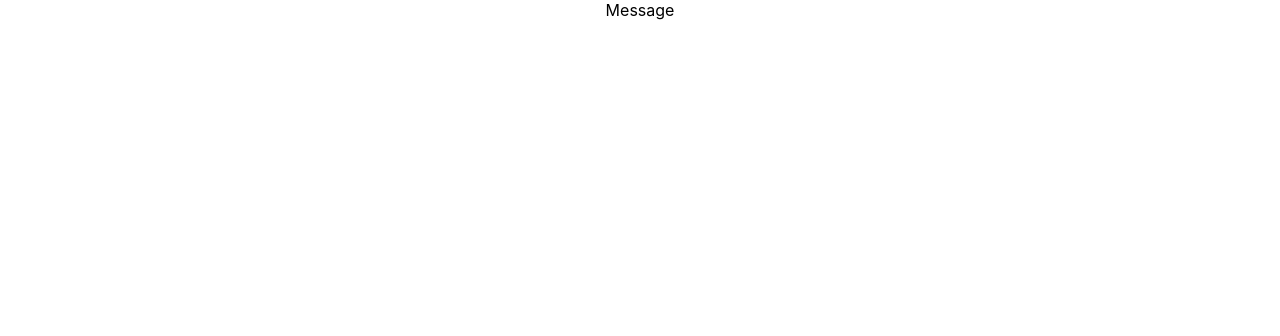
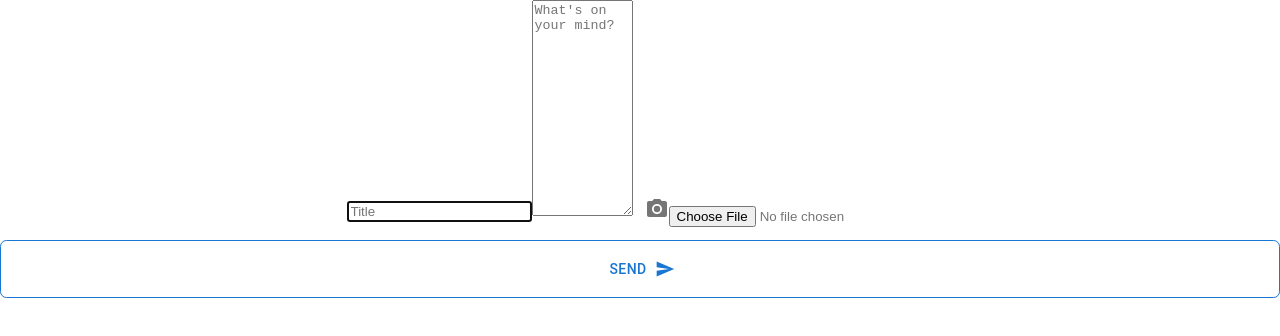
Before and after one commit to sgujuluva/fullstack-messageboard, a React (Create React App) app in the folder client/: page /message in a window 1280 px wide. Shown: the top 336 px of the page. Built offline with nearby package versions, Linux system fonts and the light colour scheme; no server answers.

Commit message:
message board designed

```diff
--- a/client/src/components/Login/Login.js
+++ b/client/src/components/Login/Login.js
@@ -1,12 +1,11 @@
 import { Box, Button, TextField, Typography } from "@mui/material";
 import { useState, useContext } from "react";
-import {MessageContext} from "../context";
-import {useNavigate} from "react-router-dom"
-import axios from "axios"
+import { MessageContext } from "../context";
+import { useNavigate } from "react-router-dom";
+import axios from "axios";
 
 export default function Login() {
-
-const {signIn, setSignIn, userData} = useContext(MessageContext);
+  const { signIn, setSignIn, userData } = useContext(MessageContext);
 
   const [input, setInput] = useState("");
 
@@ -14,29 +13,20 @@ const navigate = useNavigate();
 
   const handleSubmit = async (event) => {
     event.preventDefault();
-        /* localStorage.setItem("userId",data.data */
-        /* try {
-            await axios.post("http://localhost:3001/user/login",signIn)
-            .then(data => console.log(data))
-            .then(() => localStorage.setItem("show",JSON.stringify(true)));
-            userData(signIn)
-            navigate("/message")
-        } catch (error) {
-            console.log(error)
-        } */
-        userData(signIn)
+    userData(signIn);
   };
   const handleChangeSignIn = (e) => {
-
-        /* setSignIn({ ...signIn, [e.target.name]: e.target.value }); */
-       setSignIn(prev => ({
-        ...prev, [e.target.name]: e.target.value
-       }))
+    setSignIn((prev) => ({
+      ...prev,
+      [e.target.name]: e.target.value,
+    }));
   };
-      console.log("the signin is:",signIn)
+  console.log("the signin is:", signIn);
   return (
     <>
-            <Typography variant="h3" textAlign="center">Login</Typography>
+      <Typography variant="h3" textAlign="center">
+        Login
+      </Typography>
       <form onSubmit={handleSubmit}>
         <Box
           width={400}
@@ -51,17 +41,29 @@ const navigate = useNavigate();
           gap="1rem"
           sx={{ background: "#f6f6f6" }}
         >
-                    <TextField type="email"
+          <TextField
+            type="email"
             placeholder="email"
-                    autoComplete="email" name="email"
-                     value={signIn.email}  onChange={handleChangeSignIn} required/>
+            autoComplete="email"
+            name="email"
+            value={signIn.email}
+            onChange={handleChangeSignIn}
+            required
+          />
 
-                    <TextField type="password"
-                    placeholder = "password"
-                    autoComplete="current-password" name="password"
-                     value={signIn.password}  onChange={handleChangeSignIn} required/>
+          <TextField
+            type="password"
+            placeholder="password"
+            autoComplete="current-password"
+            name="password"
+            value={signIn.password}
+            onChange={handleChangeSignIn}
+            required
+          />
 
-                <Button variant="contained" type="submit">Login</Button>
+          <Button variant="contained" type="submit">
+            Login
+          </Button>
         </Box>
       </form>
     </>
--- /dev/null
+++ b/client/src/components/Message/Message.css
@@ -0,0 +1,74 @@
+.mainContainer {
+    height: 79vh;
+    width: 100vw;
+    display: flex;
+    align-items: center;
+    justify-content: space-around;
+    background: #f0f2f5;
+  }
+  .dataContainer {
+    width: 70%;
+    height: 100%;
+    overflow-y: scroll;
+    scroll-behavior: smooth;
+    padding: 0 2rem;
+  }
+  .formContainer {
+    width: 30%;
+    height: 100%;
+    padding: 0 2rem;
+  }
+
+  .dataContainer::-webkit-scrollbar {
+    display: none;
+  }
+
+  .input {
+    border-radius: 0.4rem;
+    background-color: #f0f2f5;
+    width: 100%;
+    font-size: 1rem;
+    border: 1px #1976d2 solid;
+    height: 50%;
+    outline: 1px #1976d2 solid;
+    text-overflow: ellipsis;
+  }
+  .input[type="text"] {
+  }
+  .titleInput {
+    border-radius: 0.4rem;
+    background-color: #f0f2f5;
+    width: 100%;
+    font-size: 1rem;
+    border: 1px #1976d2 solid;
+    height: 10%;
+    margin-bottom: 1rem;
+    outline: 1px #1976d2 solid;
+  }
+  .button:active {
+    transform: scale(0.98);
+  }
+
+  .form {
+    height: 75%;
+    margin: 1rem;
+    display: flex;
+    flex-direction: column;
+    align-items: center;
+  }
+  .fileBaseIcon {
+    height: 100%;
+  }
+  .fileBaseIcon input[type="file"] {
+    display: none;
+  }
+  .listB {
+    cursor: pointer;
+    color: #515151;
+  }
+
+  @media only screen and (max-width: 600px) {
+    .form button[type="submit"] {
+      display: none;
+    }
+  }
--- a/client/src/components/Message/Message.js
+++ b/client/src/components/Message/Message.js
@@ -1,8 +1,184 @@
-import React from 'react'
+import React, { useEffect,useState,useRef,useContext } from 'react';
+import axios from "axios";
+import FileBase64 from "react-file-base64";
+import { Link } from "react-router-dom";
+import { MessageContext } from "../context.js";
+//style
+import style from "../Message/Message.css";
+import { Box } from "@mui/system";
+import { Alert, Button, IconButton, Tab, Tabs } from "@mui/material";
+import SendIcon from '@mui/icons-material/Send';
+import PhotoCameraIcon from '@mui/icons-material/PhotoCamera';
 
 function Message() {
+  const [image,setImage] = useState({image:""});
+  const [data, setData] = useState("");
+  const [userData, setUserData] = useState("");
+  const [error, setError] = useState("");
+  const [edit, setEdit] = useState("");
+  const [input, setInput] = useState("");
+  const [titleInput, setTitleInput] = useState("");
+  const [val, setVal] = useState(0);
+
+  const {user, signIn} = useContext(MessageContext);
+ const valueRef = useRef("");
+
+const handleMessage = async(e) => {
+  e.preventDefault();
+
+  const formData = new FormData(e.target);
+
+  try {
+    if (!edit) {
+      if (formData.get("message") == "") {
+        setError("You should insert a message");
+        return;
+      } else if (formData.get("title") == "") {
+        setError("You should insert a Title");
+        return;
+      }
+
+      await axios.post(
+        "http://localhost:3001/message/create",
+        {
+          message: formData.get("message").trim(),
+          title: formData.get("title").trim(),
+          image: image,
+        },
+        {
+          withCredentials: true,
+        }
+      );
+      setError("");
+      getMessages();
+      setInput("");
+      setTitleInput("");
+      getUserMessages();
+      setImage("");
+      return;
+    } else if (edit) {
+      if (!input) return;
+      await axios.patch(
+        "http://localhost:3001/message/update",
+        {
+          id: edit,
+          content: input.trim(),
+          title: titleInput.trim(),
+        },
+        {
+          withCredentials: true,
+        }
+      );
+      setError("");
+      setInput("");
+      setTitleInput("");
+      setEdit("");
+      getMessages();
+      getUserMessages();
+      return;
+    }
+  } catch (error) {
+    console.log(error);
+  }
+}
+
+const getUserMessages = async () => {
+  const response = await axios.get(
+    "http://localhost:3001/message/usermessages",
+    {
+      withCredentials: true,
+    }
+  );
+
+  if (response.data) setUserData(response.data);
+};
+
+const getMessages = async () => {
+  const response = await axios.get(
+    "http://localhost:3001/message/allmessages",
+    {
+      withCredentials: true,
+    }
+  );
+
+  if (response.data) setData(response.data);
+};
+
+const handleUpdate = (id, content, title) => {
+  setEdit(id);
+  setInput(content);
+  setTitleInput(title);
+  valueRef.current.focus();
+};
+const handleDelete = async (id) => {
+  try {
+    await axios.patch(
+      "http://localhost:3001/message/delete",
+      { id: id },
+      { withCredentials: true }
+    );
+    getMessages();
+    getUserMessages();
+  } catch (error) {
+    console.log("error deleting", error);
+  }
+};
+
+useEffect(() => {
+  getMessages();
+  getUserMessages();
+}, []);
+
   return (
-    <div>Message</div>
+    <div className={style.formContainer}>
+<form className={style.form} onSubmit={handleMessage}>
+<input
+              className={style.titleInput}
+              onChange={(e) => setTitleInput(e.target.value)}
+              placeholder="Title"
+              type="text"
+              name="title"
+              autoFocus
+              value={titleInput}
+              ref={valueRef}
+            />
+            <textarea
+              rows="14"
+              cols="10"
+              wrap="soft"
+              className={style.input}
+              onChange={(e) => setInput(e.target.value)}
+              placeholder="What's on your mind?"
+              type="text"
+              name="message"
+              ref={valueRef}
+              value={input}
+            />
+            <IconButton size="large">
+              <label className={style.fileBaseIcon}>
+                <PhotoCameraIcon htmlFor="file" />
+                <FileBase64
+                  type="file"
+                  multilple={false}
+                  onDone={({ base64 }) => setImage({ image: base64 })}
+                />
+              </label>
+            </IconButton>
+
+            <Button
+              endIcon={<SendIcon className={style.button} />}
+              type="submit"
+              sx={{
+                width: "100%",
+                border: "1px #1976d2 solid",
+                borderRadius: "0.4rem",
+                padding: "1rem 2rem",
+              }}
+            >
+              send
+            </Button>
+</form>
+    </div>
   )
 }
 
--- a/client/src/components/context.js
+++ b/client/src/components/context.js
@@ -60,7 +60,7 @@ function Context({ children }) {
   }, []);
 
   return (
-    <MessageContext.Provider value={{ signUp, setSignUp, signIn,userData, setSignIn }}>
+    <MessageContext.Provider value={{ signUp, setSignUp, signIn,userData, setSignIn , user,setUser}}>
       {children}
     </MessageContext.Provider>
   );
--- /dev/null
+++ b/package.json
@@ -0,0 +1,5 @@
+{
+  "dependencies": {
+    "react-file-base64": "^1.0.3"
+  }
+}
```
Also changed, not shown: 1 other file (tests, documents, lock files or other folders). Lines whose indentation alone changed are shown as unchanged.
